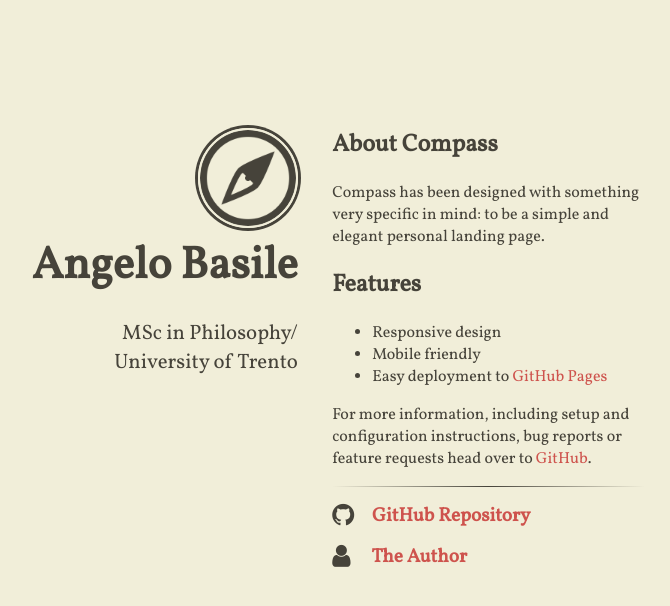
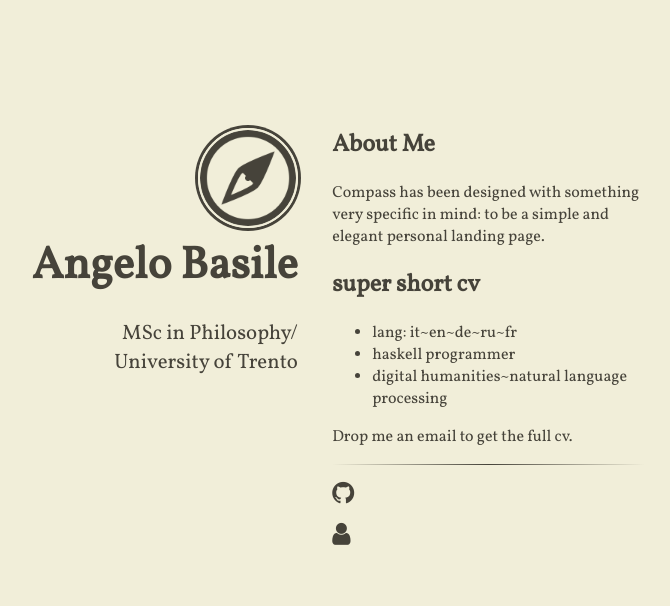
Before and after one commit to rs2/anbasile.github.io, a Jekyll site: the page built from index.html, in a window 1280 px wide. Shown: the top 606 px of the page, without its empty margins (335-1005 px from the left). Built offline with Jekyll 4.4.1, drawn with Linux system fonts in a browser that asks for light colours; nearby versions of some CDN libraries.

Commit message:
Update content.html

```diff
--- a/_includes/content.html
+++ b/_includes/content.html
@@ -1,24 +1,24 @@
-<h2>About Compass</h2>
+<h2>About Me</h2>
 <p>Compass has been designed with something very specific in mind: to be a simple and elegant personal landing page.</p>
 
-<h2>Features</h2>
+<h2>super short cv</h2>
 <ul>
-  <li>Responsive design</li>
-  <li>Mobile friendly</li>
-  <li>Easy deployment to <a href="https://pages.github.com/">GitHub Pages</a></li>
+  <li>lang: it~en~de~ru~fr</li>
+  <li>haskell programmer</li>
+  <li>digital humanities~natural language processing</li>
 </ul>
 
-<p>For more information, including setup and configuration instructions, bug reports or feature requests head over to <a href="https://github.com/excentris/compass">GitHub</a>.</p>
+<p>Drop me an email to get the full cv.</p>
 
 <hr />
 
 <ul class="fa-ul main-list">
   <li class="main-list-item">
     <span class="fa fa-github fa-lg main-list-item-icon"></span>
-    <a href="https://github.com/excentris/compass">GitHub Repository</a>
+    <a href="https://github.com/anbasile"></a>
   </li>
   <li class="main-list-item">
     <span class="fa fa-user fa-lg main-list-item-icon"></span>
-    <a href="http://excentris.net">The Author</a>
+    <a href="mailto:angelobasile@yandex.ru"></a>
   </li>
 </ul>
```
